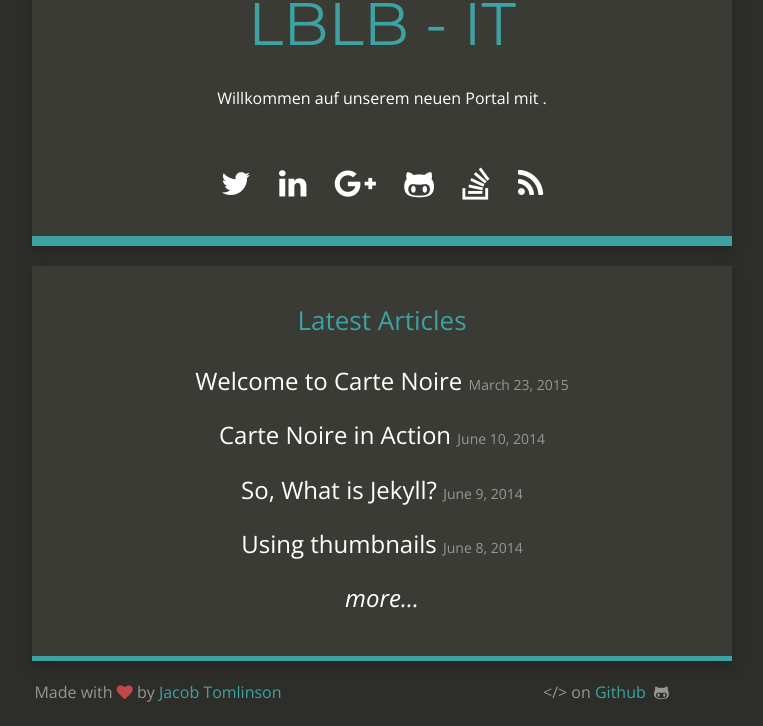
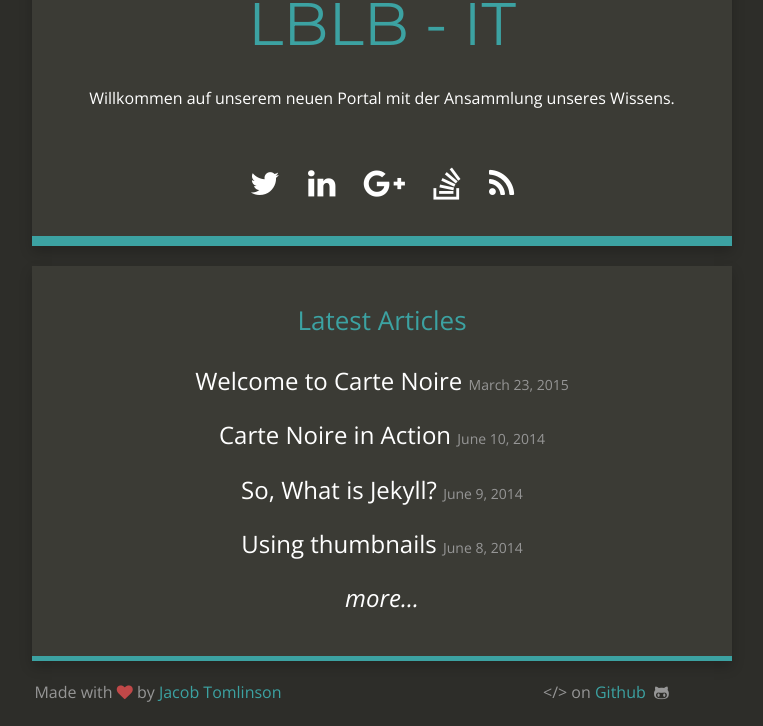
Before and after one commit to eski1337/lblb-it-ffd00, a Jekyll site: the page built from index.html, in a window 1280 px wide, cut to the strip 174-900 px from the top of the page. Shown: the whole strip, without its empty margins (258-1021 px from the left). Built offline with Jekyll 4.4.1, drawn with Linux system fonts in a browser that asks for light colours; nearby versions of some CDN libraries.

Commit message:
_config.yml: changed

```diff
--- a/_config.yml
+++ b/_config.yml
@@ -4,15 +4,15 @@
 baseurl: ''
 url: ''
 title_description: >-
-  Willkommen auf unserem neuen Portal mit .
+  Willkommen auf unserem neuen Portal mit der Ansammlung unseres Wissens.
 title_image: 'https://www.gravatar.com/avatar/00000000000000000000000000000000?s=500&d=mm'
 google_analytics: UA-20365477-4
 disqus_account: cartenoire
 github_repository: 'https://github.com/jacobtomlinson/carte-noire'
 addthis_id: ra-513c6fa83da6ec67
 post_limit: 5
-twitter_username: _jacobtomlinson
-github_username: jacobtomlinson
+twitter_username: lukasdmo
+github_username: null
 instagram_username: null
 reddit_username: null
 linkedin_link: 'http://carte-noire.jacobtomlinson.co.uk/'
```
